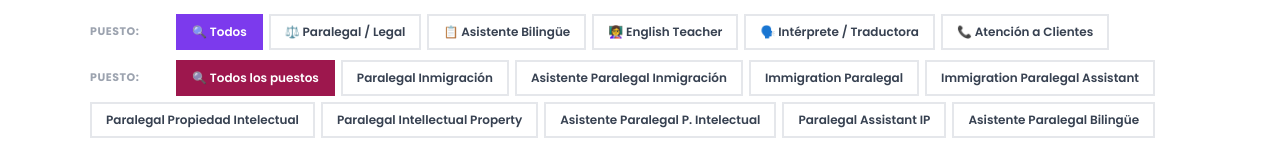
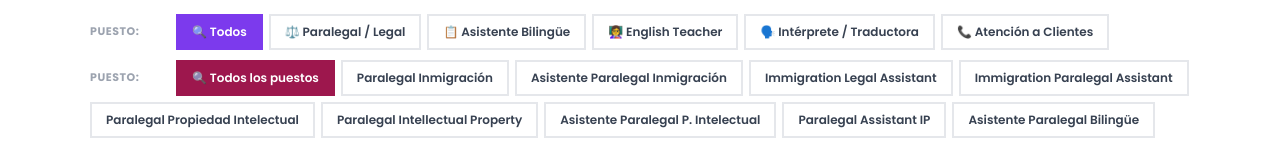
Before and after one commit to jcgg17-2021/job-finder-rocio, a Next.js app in the folder job-finder/: page / in a window 1280 px wide. Shown: the part 194-336 px from the top of the page. Built offline with nearby package versions, Linux system fonts and the light colour scheme; no server answers; the database is empty.

Commit message:
Rename Immigration Paralegal to Immigration Legal Assistant2

```diff
--- a/job-finder/pages/index.js
+++ b/job-finder/pages/index.js
@@ -30,7 +30,7 @@ const SUBTYPES = [
   { key: "", label: "🔍 Todos los puestos", tipo: "todos" },
   { key: "Paralegal Inmigración", label: "Paralegal Inmigración", tipo: "paralegal" },
   { key: "Asistente Paralegal Inmigración", label: "Asistente Paralegal Inmigración", tipo: "paralegal" },
-  { key: "Immigration Paralegal", label: "Immigration Paralegal", tipo: "paralegal" },
+  { key: "Immigration Legal Assistant", label: "Immigration Legal Assistant", tipo: "paralegal" },
   { key: "Immigration Paralegal Assistant", label: "Immigration Paralegal Assistant", tipo: "paralegal" },
   { key: "Paralegal Propiedad Intelectual", label: "Paralegal Propiedad Intelectual", tipo: "paralegal" },
   { key: "Paralegal Intellectual Property", label: "Paralegal Intellectual Property", tipo: "paralegal" },
```
